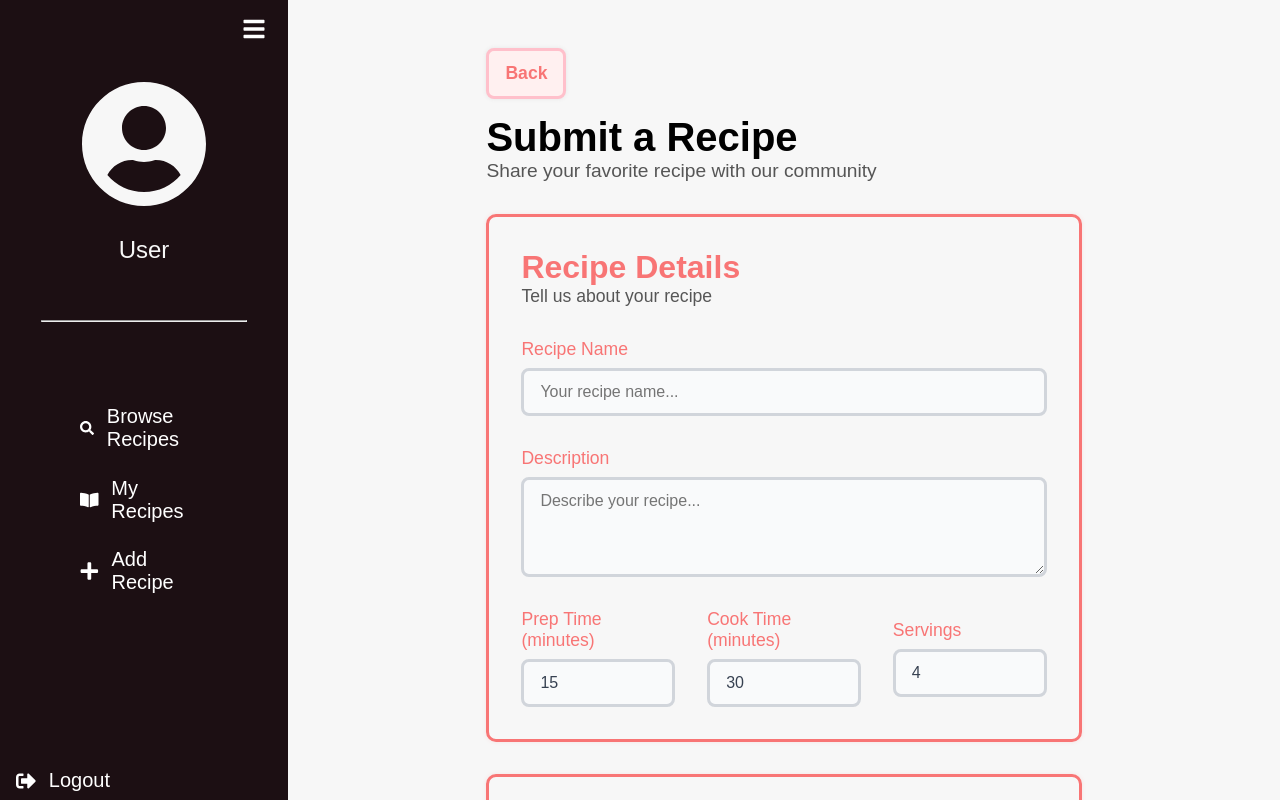
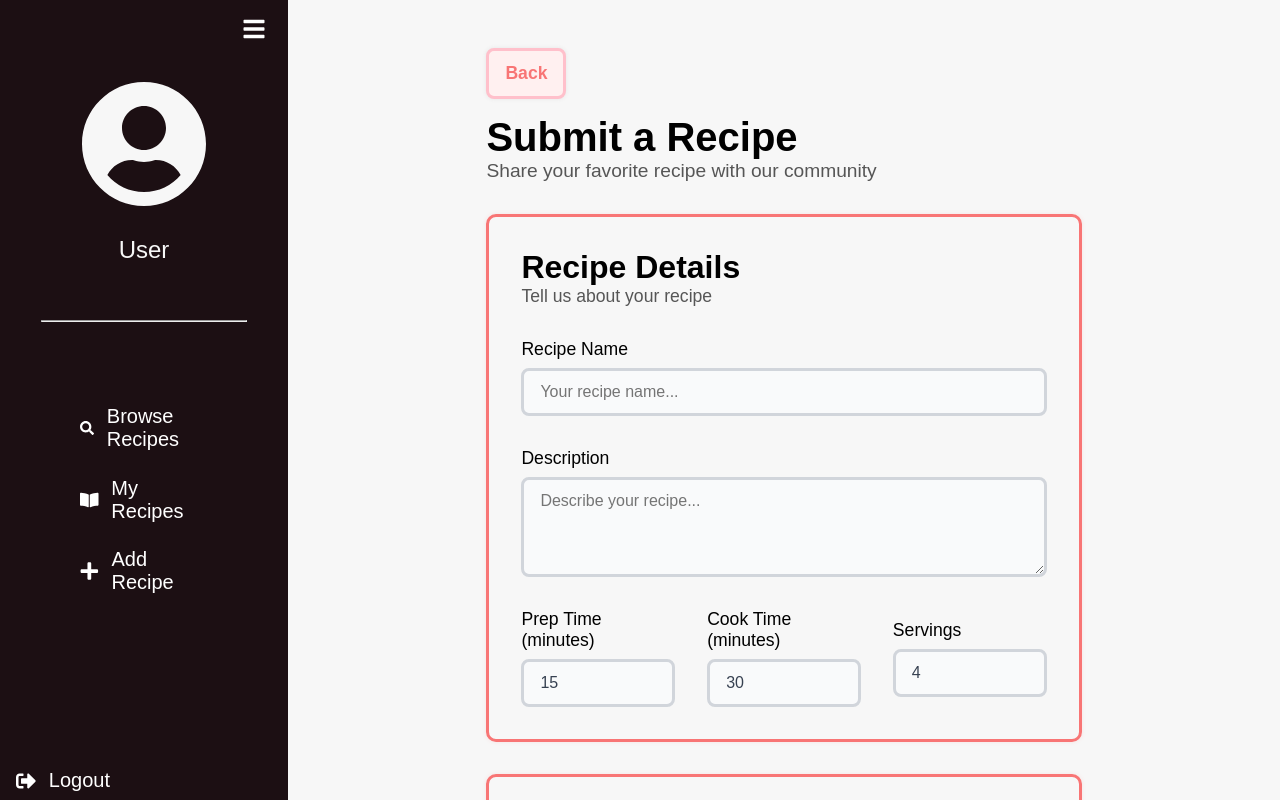
Before and after one commit to bmstoss13/recipe-project, a React (Vite) app in the folder recipe-project/frontend/: page /create-recipe in a window 1280 px wide. Built offline with nearby package versions, Linux system fonts and the light colour scheme; no server answers; a web font is replaced by a local one.

Commit message:
fixed create recipe css

```diff
--- a/recipe-project/frontend/src/styles/CreateRecipe.css
+++ b/recipe-project/frontend/src/styles/CreateRecipe.css
@@ -386,7 +386,6 @@ a:hover {
 .createRecipeFormContainer {
 border-color: var(--salmon-accent-color);
 box-shadow: 0px 0px 4px rgba(248, 117, 117, 0.15);
-color: var(--salmon-accent-color);
 }
 
 .createRecipeBackButton,
@@ -412,14 +411,6 @@ border-color: var(--salmon-accent-color);
 box-shadow: 0 0 0 3px rgba(248, 117, 117, 0.2);
 }
 
-.createRecipeFormLabel {
-color: var(--salmon-accent-color);
-}
-
-.createRecipeFormMainText {
-color: var(--salmon-accent-color);
-}
-
 .createRecipeErrorMessage {
 color: #702d2d;
 }
```
